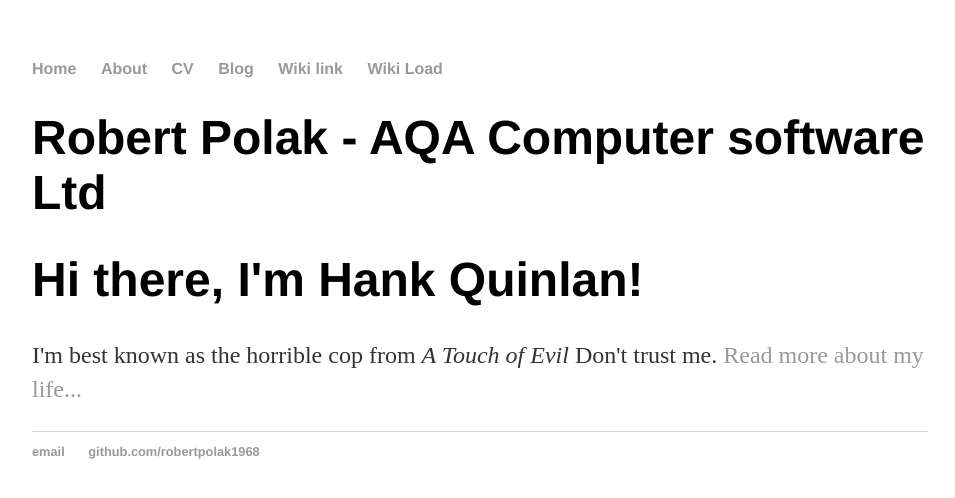
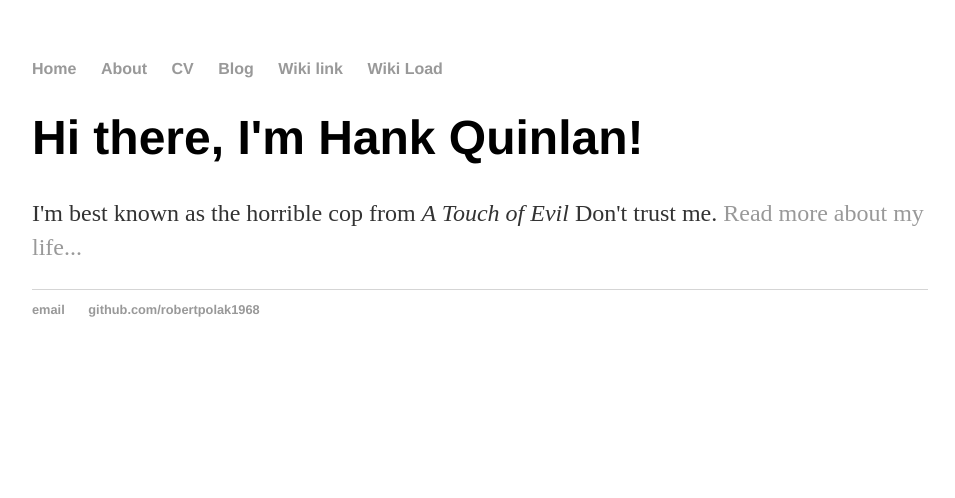
Before and after one commit to robertpolak1968/robertpolak1968.github.io, a Jekyll site: the page built from index.html, in a window 1280 px wide. Shown: the top 498 px of the page, without its empty margins (160-1115 px from the left). Built offline with Jekyll 4.4.1, drawn with Linux system fonts in a browser that asks for light colours.

Commit message:
Update default.html

```diff
--- a/_layouts/default.html
+++ b/_layouts/default.html
@@ -22,9 +22,6 @@
     		</ul>
 		</nav>
 		<div class="container">
-    			<div class="blurb">
-        			<h1>Robert Polak - AQA Computer software Ltd</h1>
-			</div><!-- /.blurb -->
 
 			{{ content }}
 		</div><!-- /.container -->
```
